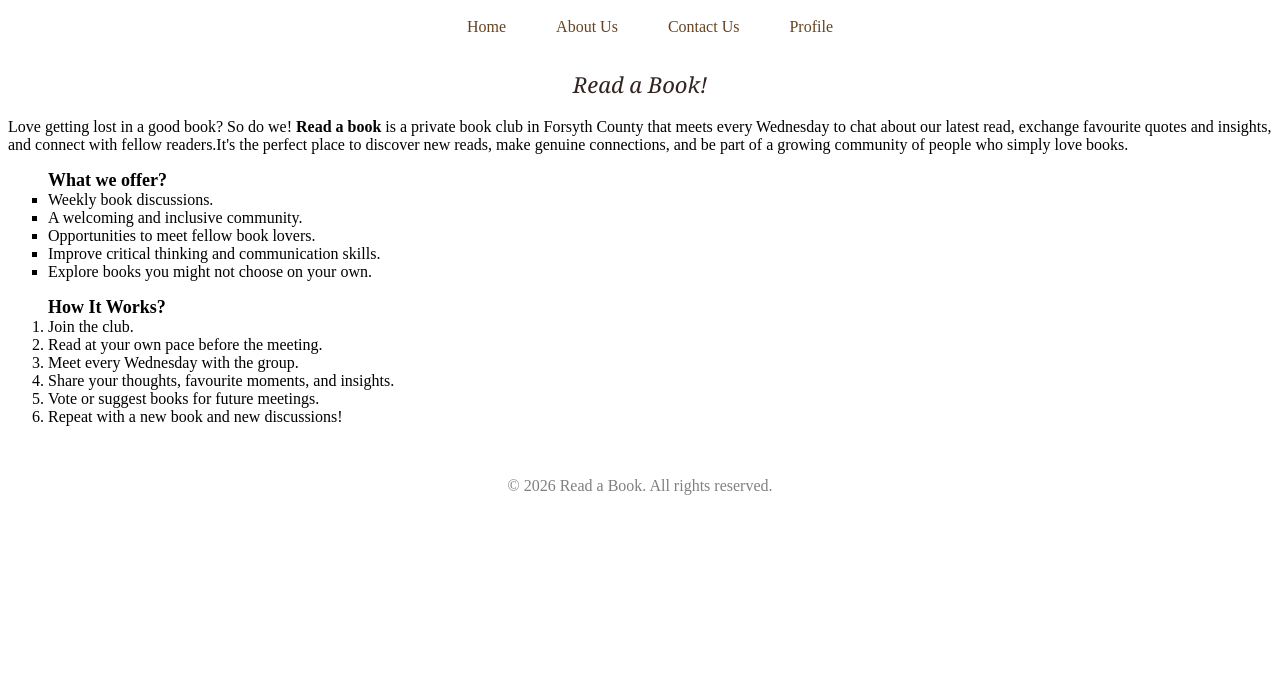
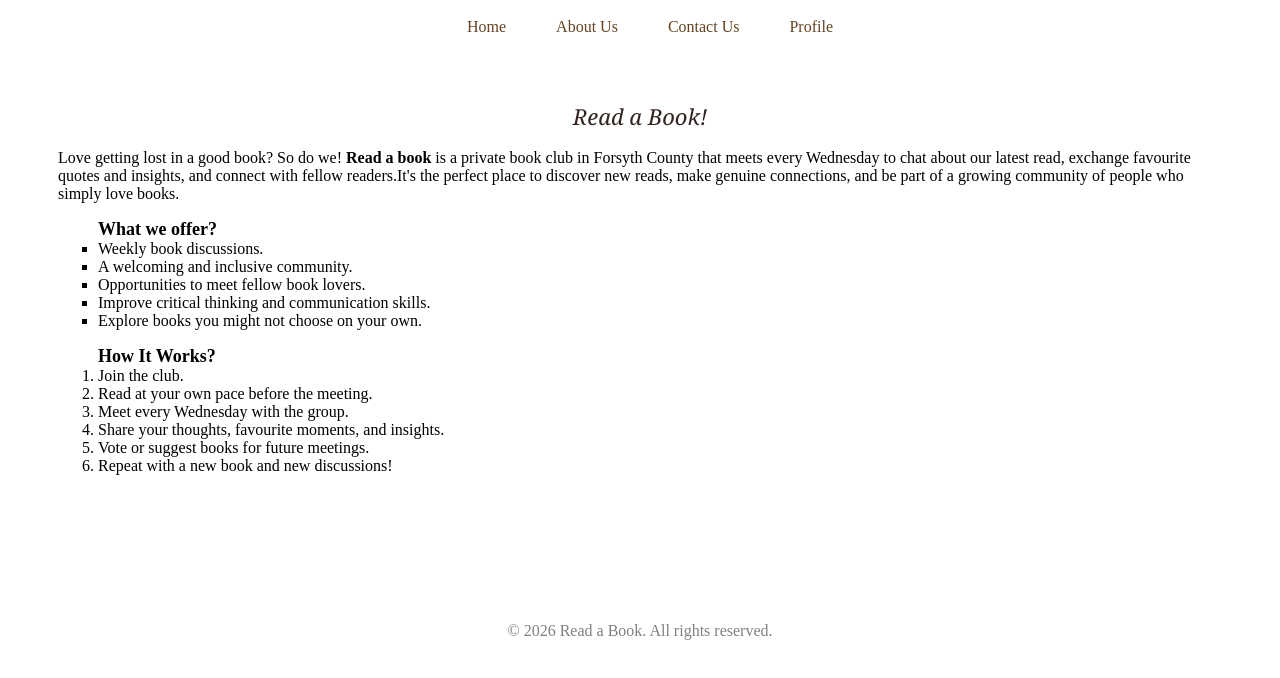
Before and after one commit to Shayana0324/Angular, an Angular app in the folder first-app/: page / in a window 1280 px wide. Shown: the top 678 px of the page. Built offline with nearby package versions, Linux system fonts and the light colour scheme.

Commit message:
CSS changes

```diff
--- a/first-app/src/app/body/body.css
+++ b/first-app/src/app/body/body.css
@@ -11,7 +11,7 @@ h2 {
   color: #332421;           /* Dark Chocolate Brown */
 }
 
-body {
+div {
   margin: 50px;
   padding-bottom: 50px;
 }
--- /dev/null
+++ b/first-app/src/app/data-binding/data-binding.html
@@ -0,0 +1 @@
+<p>data-binding works!</p>
```
Also changed, not shown: first-app/src/app/data-binding/data-binding.ts (added, +9 -0 lines), first-app/src/app/data-binding/data-binding.css (added), 1 other file (tests, documents, lock files or other folders).
